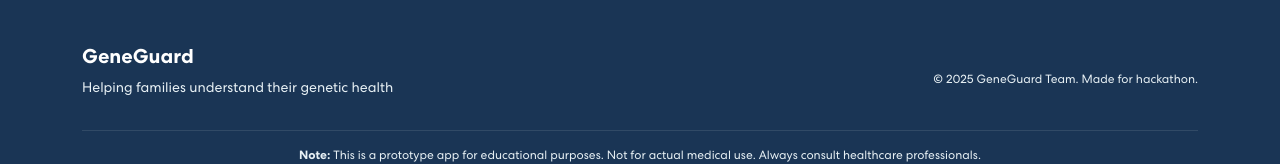
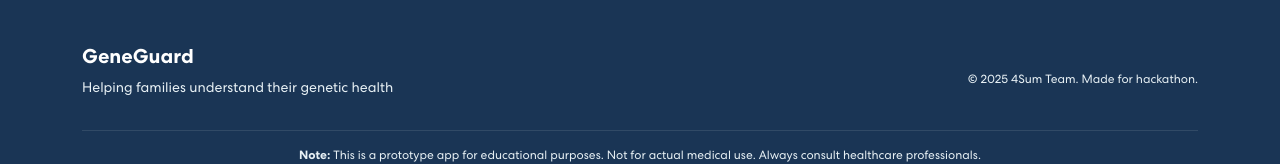
Before and after one commit to yeedaKing/GeneGuard, a React (Create React App) app: page / in a window 1280 px wide. Shown: the part 5578-5742 px from the top of the page. Built offline with nearby package versions, Linux system fonts and the light colour scheme; no server answers.

Commit message:
team name added

```diff
--- a/src/components/Footer.js
+++ b/src/components/Footer.js
@@ -33,7 +33,7 @@ export const Footer = () => {
                             fontSize: '12px',
                             margin: '0'
                         }}>
-                            © {currentYear} GeneGuard Team. Made for hackathon.
+                            © {currentYear} 4Sum Team. Made for hackathon.
                         </p>
                     </Col>
                 </Row>
```
